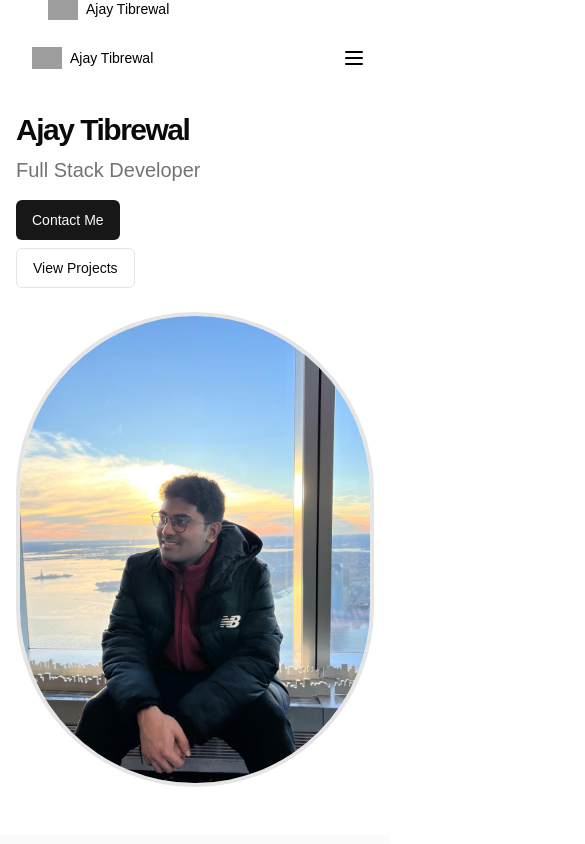
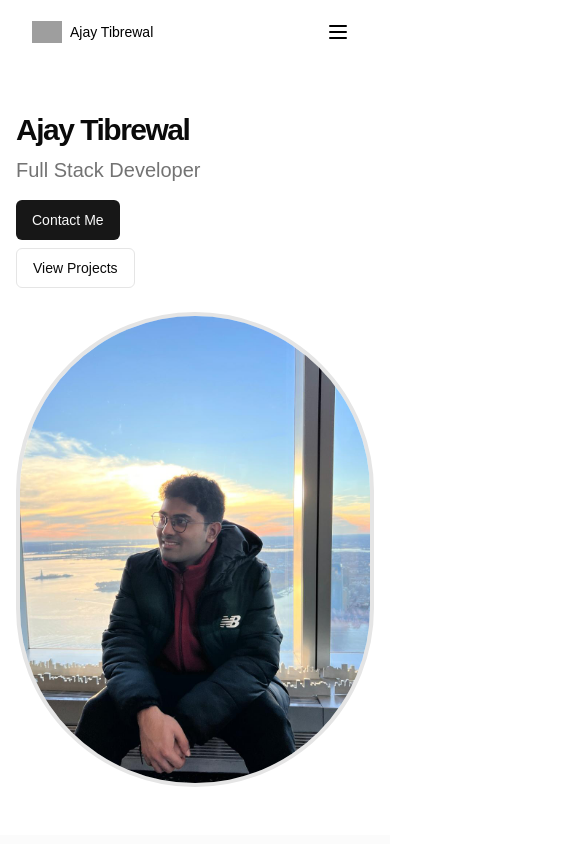
Before and after one commit to Ajay2903/portfolio_website, a Next.js app: page / in a window 390 px wide. Shown: the top 844 px of the page, 585 px wide, since content can reach past the window. Built offline with nearby package versions, Linux system fonts and the light colour scheme; grey boxes are pictures that could not be loaded.

Commit message:
fixed issue with the NavBody

```diff
--- a/app/page.tsx
+++ b/app/page.tsx
@@ -28,6 +28,7 @@ export type BlogMeta = {
 }
 
 export default function Portfolio() {
+  const [isMobileMenuOpen, setIsMobileMenuOpen] = useState(false);
   const [blogs, setBlogs] = useState<BlogMeta[]>([])
   useEffect(() => {
     // Handle smooth scrolling for anchor links
@@ -67,7 +68,7 @@ export default function Portfolio() {
       })
     }
   }, [])
-  const [isMobileMenuOpen, setIsMobileMenuOpen] = useState(false);
+
 
   const navItems = [
     { name: "About", link: "#about" },
@@ -88,7 +89,7 @@ export default function Portfolio() {
             </Link> */}
             <Navbar>
         {/* Desktop Navigation */}
-        <NavBody className="flex w-full items-center justify-between">
+        <NavBody >
           <NavbarLogo />
           <NavItems items={navItems} />
             <div className="flex items-center">
@@ -142,7 +143,7 @@ export default function Portfolio() {
                 <Linkedin className="h-5 w-5" />
                 <span className="sr-only">LinkedIn</span>
               </Link>
-            {/* </div> */}
+
             </div>
           </MobileNavMenu>
         </MobileNav>
@@ -164,7 +165,7 @@ export default function Portfolio() {
                 Contact
               </Link>
             </nav> */}
-          </div>
+      </div>
           {/* <div className="flex flex-1 items-center justify-between md:justify-end md:space-x-2">
             <Sheet>
               <SheetTrigger asChild>
```
